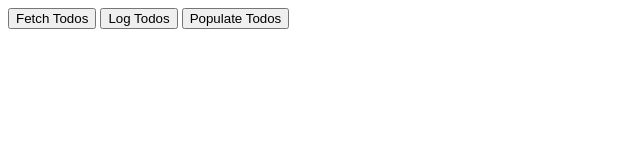
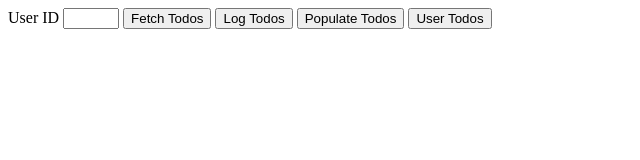
Before and after one commit to mannybennett/Dummy-Data-Todo-List, a plain HTML site: page index.html in a window 1280 px wide. Shown: the whole page, without its empty margins (0-640 px from the left). Drawn offline with Linux system fonts and the light colour scheme.

Commit message:
added input and button

```diff
--- a/index.html
+++ b/index.html
@@ -11,12 +11,13 @@
 <body>
 
     <main>
+        <label for="userId">User ID</label>
+        <input type="number" id="userId" name="userId" min="1" max="10">
         <button onclick="fetchTodos()">Fetch Todos</button>
         <button onclick="logTodos()">Log Todos</button>
         <button onclick="populateTodos()">Populate Todos</button>
-        <ol id="todo-list">
-
-        </ol>
+        <button onclick="">User Todos</button>
+        <ol id="todo-list"></ol>
     </main>
 
 <script src="./scripts.js"></script>
```
